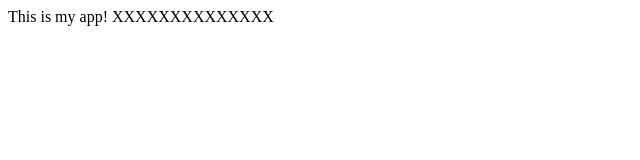
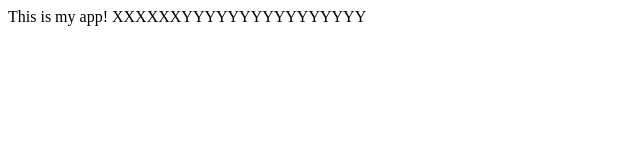
Before and after one commit to gunnark1/GitTest, a plain HTML site: page index.html in a window 1280 px wide. Shown: the full height of the page, 0-640 px from the left. Drawn offline with Linux system fonts and the light colour scheme.

Commit message:
fgsgfsdfgs

```diff
--- a/index.html
+++ b/index.html
@@ -2,7 +2,7 @@
 <head>
 <title>My App</title>
 <body>
- This is my app! XXXXXXXXXXXXXX
+ This is my app! XXXXXXYYYYYYYYYYYYYYYY
  </body>
 </head>
 </html>
```
